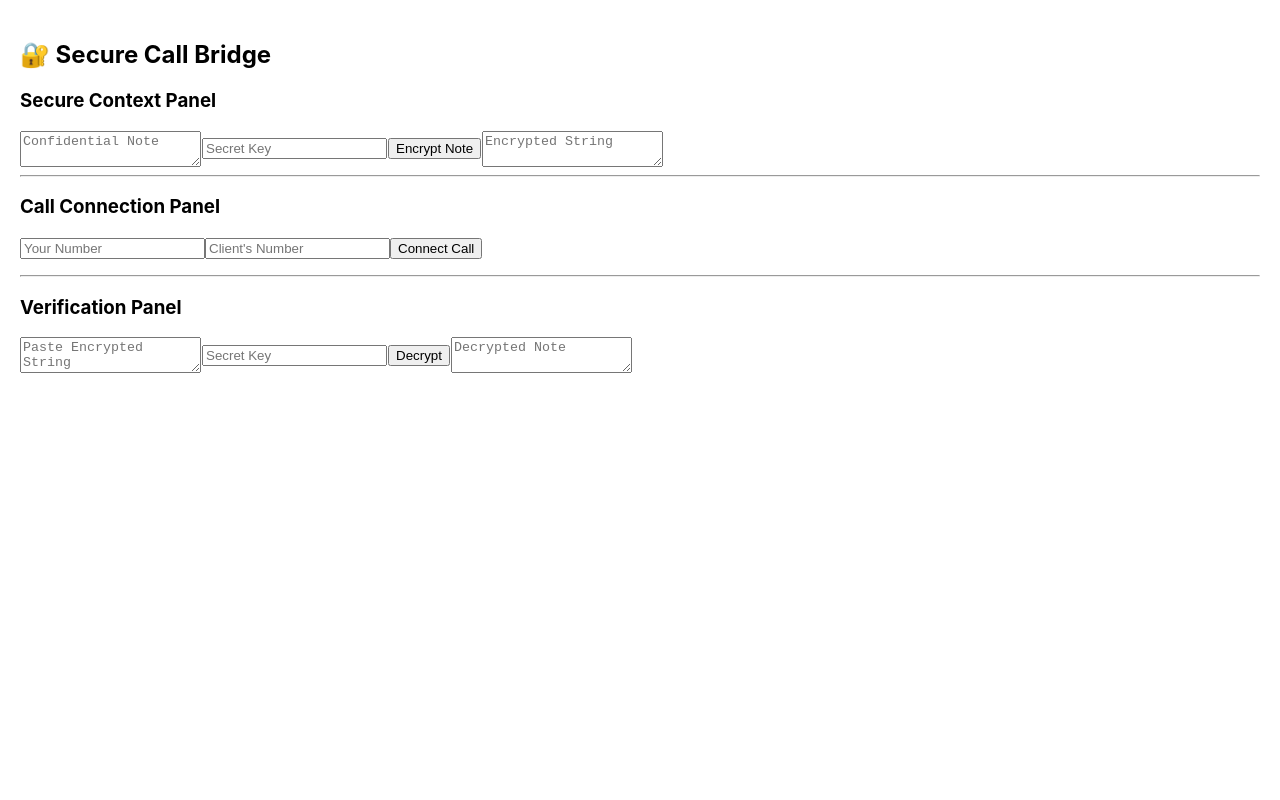
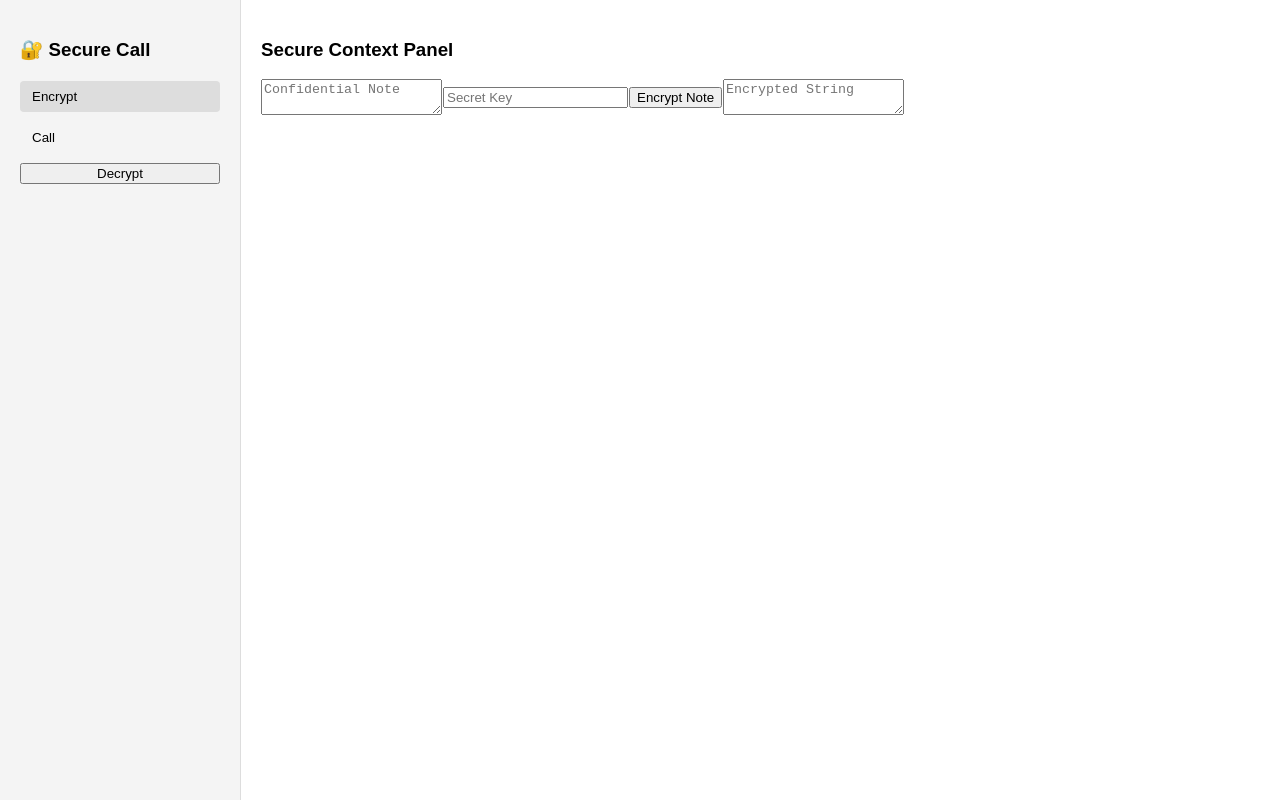
Before and after one commit to sumayyakhalid/Call-bridge, a React (Create React App) app: page / in a window 1280 px wide. Built offline with nearby package versions, Linux system fonts and the light colour scheme.

Commit message:
Sidebar Added

```diff
--- a/src/App.js
+++ b/src/App.js
@@ -4,16 +4,78 @@ import CallPanel from "./components/CallPanel";
 import DecryptPanel from "./components/DecryptPanel";
 
 function App() {
+  const [activeTab, setActiveTab] = useState("encrypt");
   const [encrypted, setEncrypted] = useState("");
 
+  const renderPanel = () => {
+    switch (activeTab) {
+      case "encrypt":
+        return <EncryptPanel onEncrypt={setEncrypted} />;
+      case "call":
+        return <CallPanel encryptedData={encrypted} />;
+      case "decrypt":
+        return <DecryptPanel encryptedData={encrypted} />;
+      default:
+        return null;
+    }
+  };
+
   return (
-    <div style={{ padding: 20 }}>
-      <h2>🔐 Secure Call Bridge</h2>
-      <EncryptPanel onEncrypt={setEncrypted} />
-      <hr />
-      <CallPanel />
-      <hr />
-      <DecryptPanel />
+    <div style={{ display: "flex", height: "100vh", fontFamily: "sans-serif" }}>
+      {/* Sidebar */}
+      <div
+        style={{
+          width: 200,
+          backgroundColor: "#f4f4f4",
+          padding: 20,
+          borderRight: "1px solid #ddd",
+        }}
+      >
+        <h3>🔐 Secure Call</h3>
+        <nav
+          style={{
+            display: "flex",
+            flexDirection: "column",
+            gap: 10,
+            marginTop: 20,
+          }}
+        >
+          {/* <button onClick={() => setActiveTab("encrypt")}>Encrypt</button> */}
+          <button
+            onClick={() => setActiveTab("encrypt")}
+            style={{
+              backgroundColor: activeTab === "encrypt" ? "#ddd" : "transparent",
+              border: "none",
+              textAlign: "left",
+              padding: "8px 12px",
+              borderRadius: 4,
+              cursor: "pointer",
+            }}
+          >
+            Encrypt
+          </button>
+
+          {/* <button onClick={() => setActiveTab("call")}>Call</button> */}
+          <button
+            onClick={() => setActiveTab("call")}
+            style={{
+              backgroundColor: activeTab === "call" ? "#ddd" : "transparent",
+              border: "none",
+              textAlign: "left",
+              padding: "8px 12px",
+              borderRadius: 4,
+              cursor: "pointer",
+            }}
+          >
+            Call
+          </button>
+
+          <button onClick={() => setActiveTab("decrypt")}>Decrypt</button>
+        </nav>
+      </div>
+
+      {/* Main Panel */}
+      <div style={{ flex: 1, padding: 20 }}>{renderPanel()}</div>
     </div>
   );
 }
```
